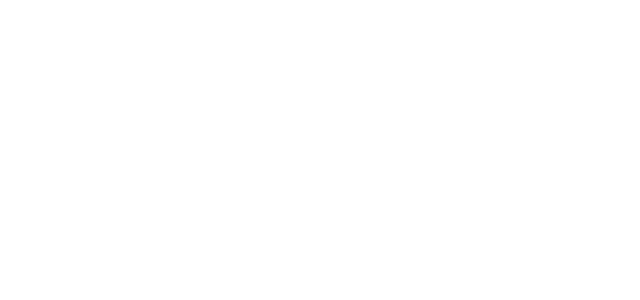
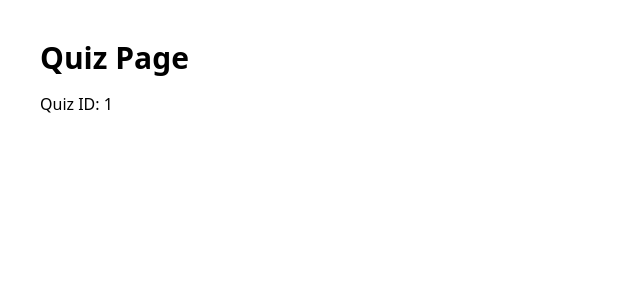
Before and after one commit to tharikadheena-ui/ZEN, a React (Create React App) app in the folder client/: page /quiz/1 in a window 1280 px wide. Before the commit this address had no page. Shown: the top 300 px of the page, without its empty margins (0-640 px from the left). Built offline with nearby package versions, Linux system fonts and the light colour scheme; sample sign-in values are in the browser's storage; the HTML template or start-up script is replaced by a standard one.

Commit message:
Add quiz navigation and quiz page

```diff
--- a/client/src/App.js
+++ b/client/src/App.js
@@ -7,6 +7,7 @@
 import Subjects from './pages/Subjects';
 import CreateQuiz from './pages/CreateQuiz';
 import SubjectDetails from './pages/SubjectDetails';
+import QuizPage from './pages/QuizPage';
 
 const ProtectedRoute = ({ children }) => {
   const { user } = useAuth();
@@ -47,6 +48,14 @@
     </ProtectedRoute>
   }
 />
+<Route
+  path="/quiz/:id"
+  element={
+    <ProtectedRoute>
+      <QuizPage />
+    </ProtectedRoute>
+  }
+/>
       </Routes>
     </Router>
   );
--- /dev/null
+++ b/client/src/pages/QuizPage.js
@@ -0,0 +1,19 @@
+import { useParams } from 'react-router-dom';
+
+function QuizPage() {
+  const { id } = useParams();
+
+  return (
+    <div className="min-h-screen p-10">
+      <h1 className="text-3xl font-bold">
+        Quiz Page
+      </h1>
+
+      <p className="mt-4">
+        Quiz ID: {id}
+      </p>
+    </div>
+  );
+}
+
+export default QuizPage;
```
